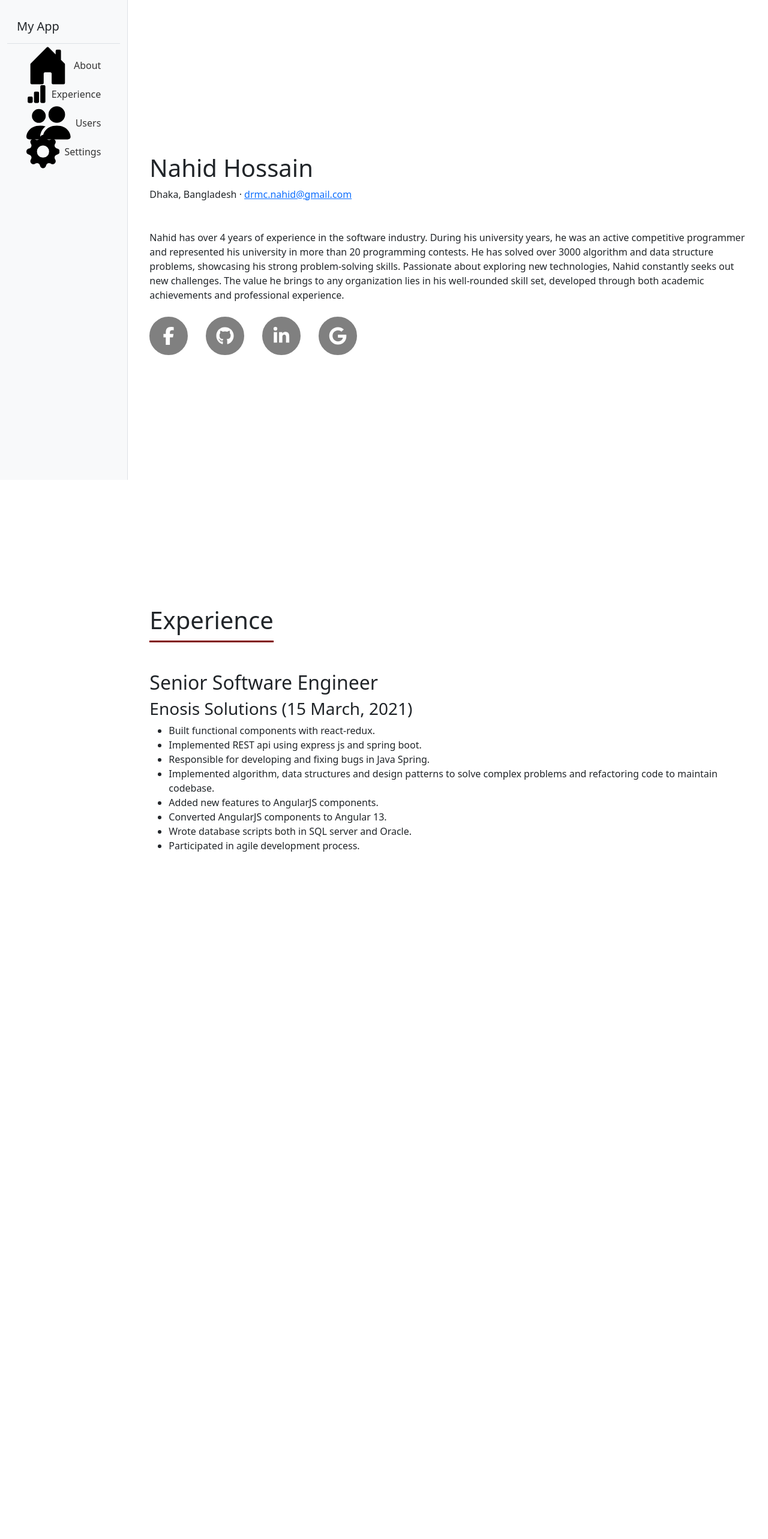
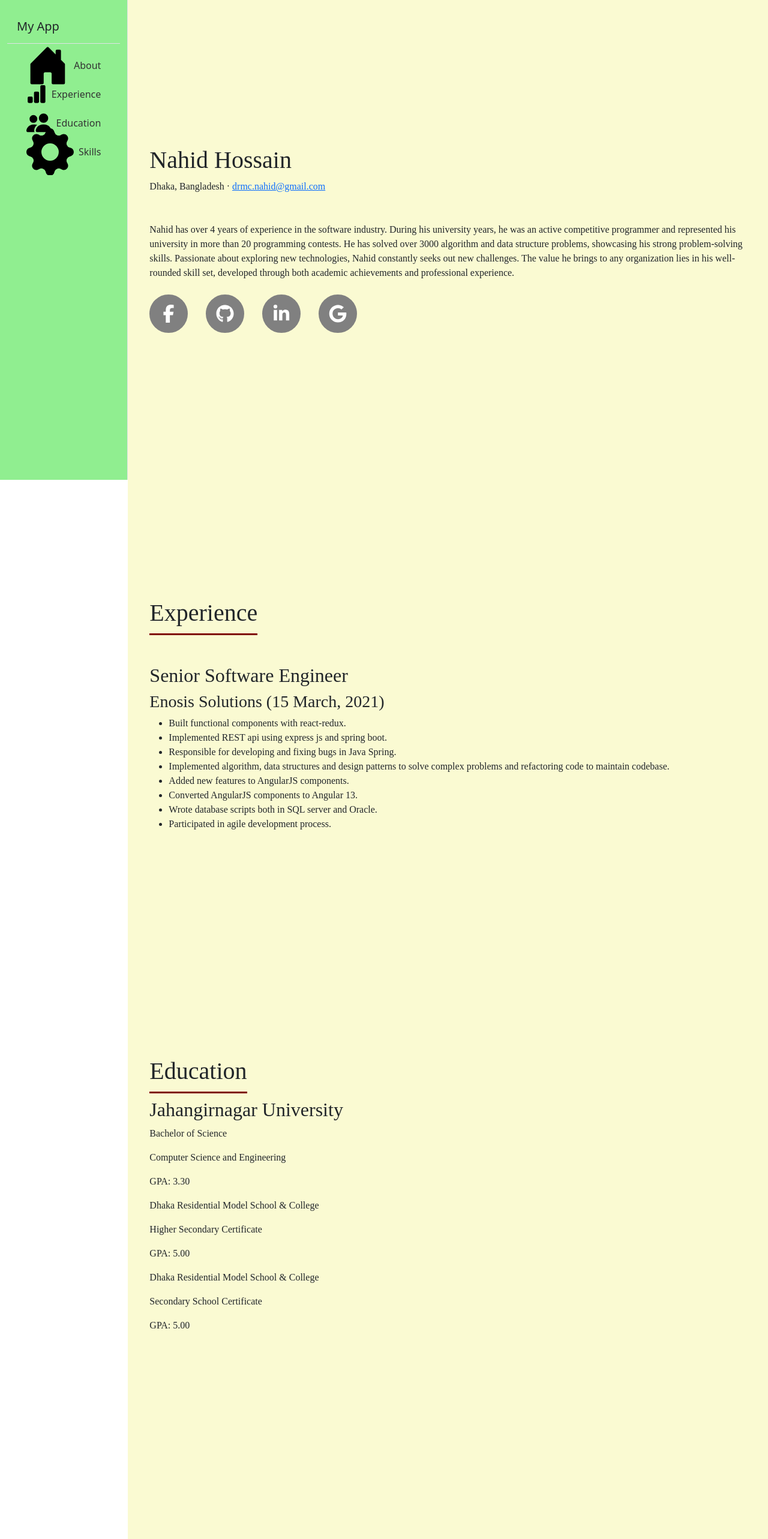
Before and after one commit to nahid08/Portfolio, a React (Create React App) app: page / in a window 1280 px wide. Shown: the top 2566 px of the page at 60% size. Before the commit the page ends 1648 px from the top, so only its background shows below. Built offline with nearby package versions, Linux system fonts and the light colour scheme.

Commit message:
fixed some issue

```diff
--- a/src/App.css
+++ b/src/App.css
@@ -8,6 +8,7 @@
   overflow-x: hidden;
   overflow-y: auto; /* Scrollable if content overflows */
   border-right: 1px solid #dee2e6; /* Optional border */
+  background-color: lightgreen;
 }
 
 /* Style the wrapper inside the static sidebar if needed */
@@ -17,8 +18,10 @@
 
 /* Ensure main content doesn't get hidden */
 .main-content {
-  padding: 1.5rem; /* Add some padding */
+   /* Add some padding */
   min-height: 100vh; /* Ensure it takes at least full height */
+  background-color: lightgoldenrodyellow;
+  transition: background-color 0.5s ease-in-out; /* The key part */
 }
 
 /* Style Nav Links (Optional) */
@@ -32,7 +35,7 @@
 .offcanvas .nav-link:hover,
 .sidebar-sticky .nav-link.active, /* Style for active link */
 .offcanvas .nav-link.active {
-  color: #0d6efd; /* Bootstrap primary blue */
+  color: maroon; /* Bootstrap primary blue */
   background-color: rgba(13, 110, 253, 0.1); /* Slight background on hover/active */
   border-radius: 0.25rem;
 }
@@ -42,6 +45,6 @@
  /* padding: 1rem; */ /* Example if you didn't remove padding in JS */
 }
 
-html {
+body {
   scroll-behavior: smooth;
 }
--- a/src/App.js
+++ b/src/App.js
@@ -20,7 +20,7 @@ function App() {
   return (
     <>
       {/* Button to toggle Offcanvas on small screens (visible only below md) */}
-      <Container fluid className="p-3 d-md-none"> {/* Only show on xs, sm */}
+      <Container fluid className="p-3 d-md-none position-fixed mb-5"> {/* Only show on xs, sm */}
         <Button variant="primary" onClick={handleOffcanvasShow}>
           <List size={24} /> {/* Hamburger Icon */}
            <span className="ms-2">Menu</span>
@@ -28,7 +28,7 @@ function App() {
       </Container>
 
       {/* Main Layout using Container, Row, Col */}
-      <Container fluid>
+      <Container fluid >
         <Row>
           {/* --- Sidebar Column (visible on medium screens and up) --- */}
           {/*
@@ -36,7 +36,7 @@ function App() {
              - `col-md-3 col-lg-2`: Defines column width for medium (3/12) and large (2/12) screens
              - `sidebar-sticky`: Custom class for potential sticky positioning and styling
           */}
-          <Col md={3} lg={2} className="d-none d-md-block bg-light sidebar-sticky">
+          <Col md={3} lg={2} className="d-none d-md-block sidebar-sticky">
              {/* --- Static Sidebar for Larger Screens --- */}
              <div className="sidebar-content"> {/* Wrapper div */}
                 <h5 className="p-3 mb-0 border-bottom">My App</h5> {/* Optional header */}
@@ -70,6 +70,8 @@ function App() {
           responsive="md" // Only act as Offcanvas below md breakpoint
           placement="start" // Slide from left
           className="bg-light" // Match background with static sidebar
+          backdrop="static"
+          scroll={true}
        >
         <Offcanvas.Header closeButton>
           <Offcanvas.Title>Menu</Offcanvas.Title>
--- a/src/MainContent.css
+++ b/src/MainContent.css
@@ -1,3 +1,7 @@
 .section {
-  height: 100vh; /* Full height of the viewport */
+
 }
+
+.main-container {
+  font-family: 'Poppins';
+}
--- a/src/MainContent.js
+++ b/src/MainContent.js
@@ -8,7 +8,7 @@ import { Container, Row, Col } from 'react-bootstrap';
 
 function MainContent() {
   return (
-     <Container fluid>
+     <Container fluid className="main-container">
       <Row>
         <Col>
         <section id="about"><AboutMyself/></section>
@@ -21,6 +21,17 @@ function MainContent() {
         </Col>
       </Row>
 
+      <Row>
+        <Col>
+       <section id="education"><Education/></section>
+        </Col>
+      </Row>
+
+      <Row>
+        <Col>
+       <section id="skills"><Skills/></section>
+        </Col>
+      </Row>
      </Container>
   );
 }
--- a/src/SidebarContent.js
+++ b/src/SidebarContent.js
@@ -13,13 +13,13 @@ function SidebarContent() {
         <BarChartFill className="me-2" />
         Experience
       </Nav.Link>
-      <Nav.Link href="#users" className="d-flex align-items-center mb-2">
+      <Nav.Link href="#education" className="d-flex align-items-center mb-2">
         <PeopleFill className="me-2" />
-        Users
+        Education
       </Nav.Link>
-      <Nav.Link href="#settings" className="d-flex align-items-center">
+      <Nav.Link href="#skills" className="d-flex align-items-center">
         <GearFill className="me-2" />
-        Settings
+        Skills
       </Nav.Link>
       {/* Add more links as needed */}
     </Nav>
--- a/src/components/Education/Education.js
+++ b/src/components/Education/Education.js
@@ -2,7 +2,7 @@ import { Navbar, Container, Nav, Col, Row } from "react-bootstrap";
 import './Education.css';
 export default function Education() {
     return (
-        <Container>
+        <Container className="vh-100 d-flex flex-column justify-content-center">
             <Row>
                 <Col>
                 <h1 className="custom-underline">Education</h1>
--- a/src/components/Skills/Skills.js
+++ b/src/components/Skills/Skills.js
@@ -6,7 +6,7 @@ import './Skills.css';
 export default function Skills() {
 
     return (
-        <Container>
+        <Container className="vh-100 d-flex flex-column justify-content-center">
             <Row>
                 <Col>
                  <h1 className="custom-underline"> SKILLS</h1>
```
Also changed, not shown: 1 other file (tests, documents, lock files or other folders).
